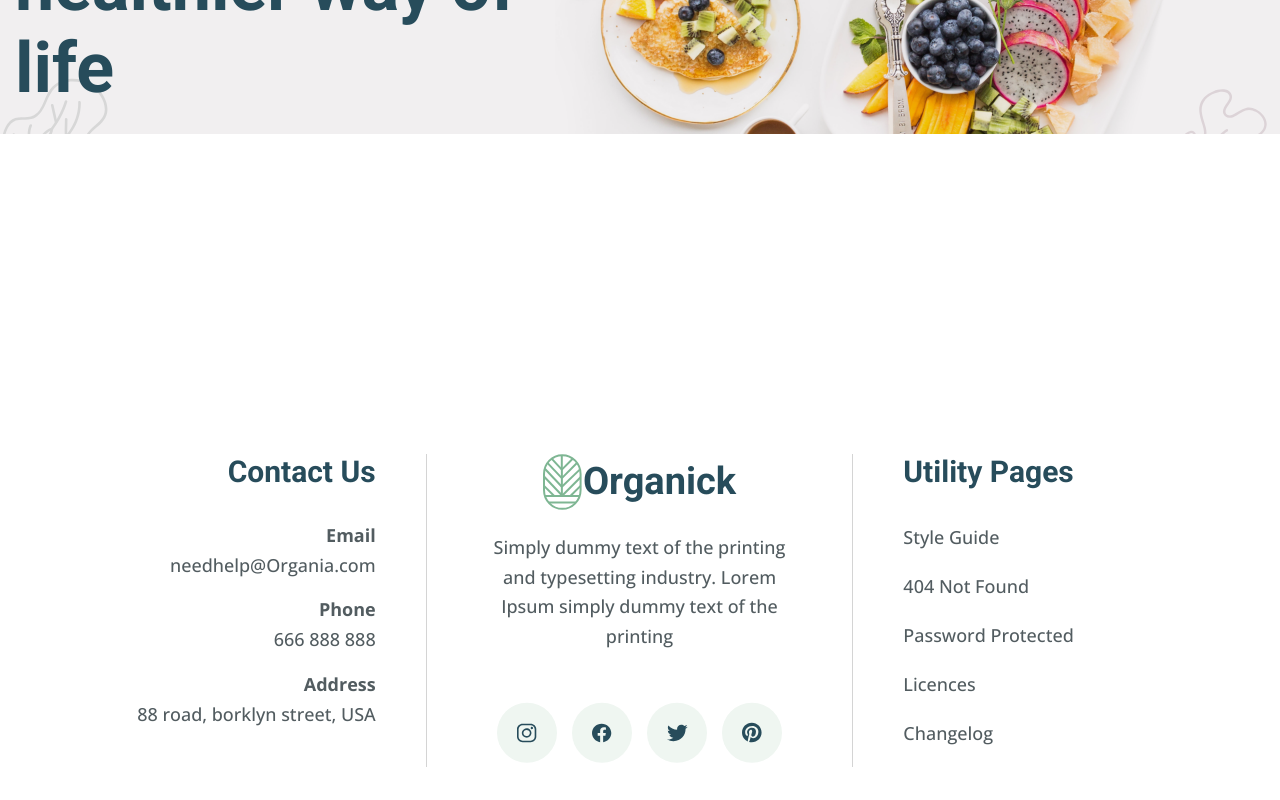
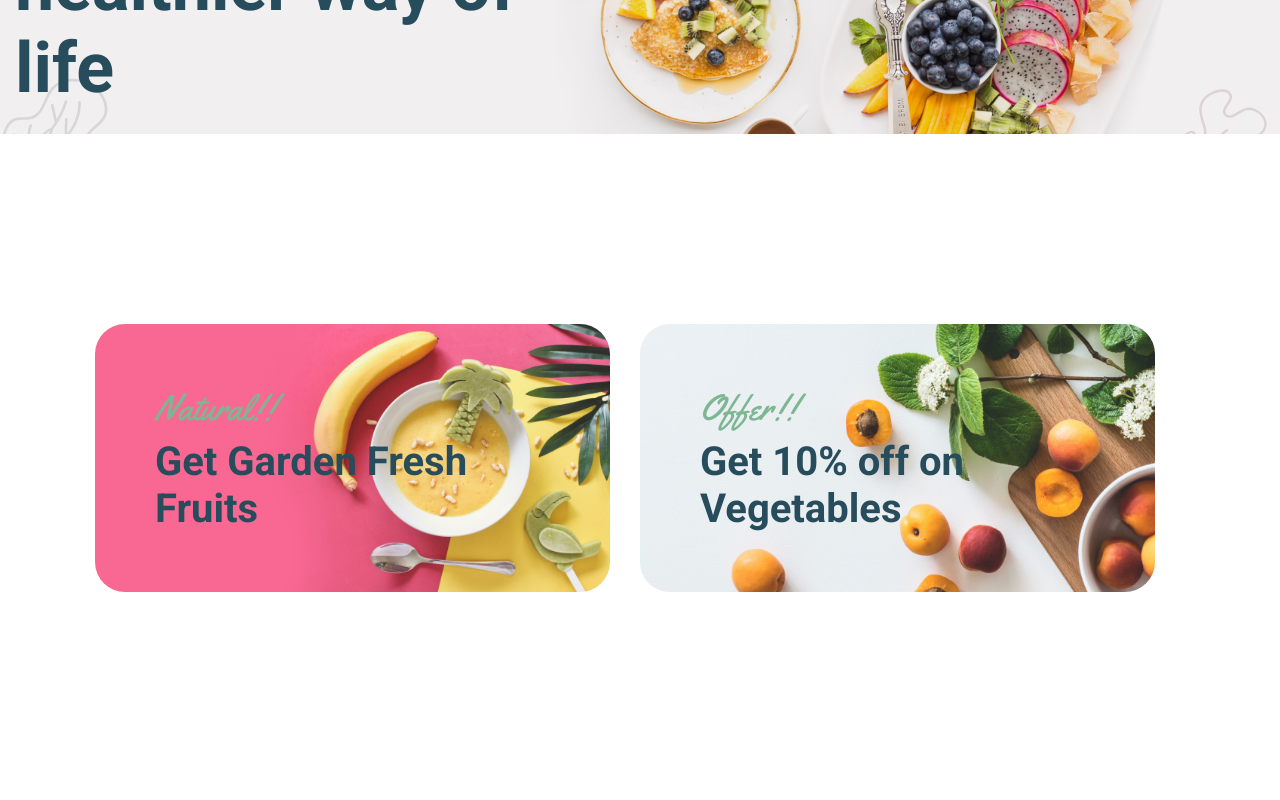
Before and after one commit to AlienNT/agriculture-webflow, a Vue app in the folder client/: page / in a window 1280 px wide. Shown: the part 400-1200 px from the top of the page. Built offline with nearby package versions, Linux system fonts and the light colour scheme.

Commit message:
new (pages) добавил карточки предложений на домашнюю страницу

```diff
--- /dev/null
+++ b/client/src/components/pageComponents/OfferBanner.vue
@@ -0,0 +1,76 @@
+<script setup>
+import VTitle from "@/components/siteComponents/VTitle.vue";
+import VCursive from "@/components/siteComponents/VCursive.vue";
+
+defineProps({
+  title: {
+    type: String
+  },
+  label: {
+    type: String
+  },
+  image: {
+    type: String,
+    default: null
+  },
+  colorScheme: {
+    type: String,
+    default: 'dark'
+  },
+  backgroundImage: {
+    type: String
+  }
+})
+
+</script>
+
+<template>
+  <div
+      class="offer-banner"
+      :class="colorScheme"
+      :style="image ? `background-image: url(${image});` : null"
+  >
+    <div class="cursive">
+      <VCursive
+          :value="label"
+      />
+    </div>
+    <div class="title">
+      <VTitle
+          :value="title"
+      />
+    </div>
+  </div>
+</template>
+
+<style scoped lang="scss">
+.offer-banner {
+  width: 100%;
+  border-radius: 30px;
+  background-color: map-get($colors, gainsborough);
+  background-position: center center;
+  background-repeat: no-repeat;
+  background-size: cover;
+  padding: 60px;
+
+  &.dark {
+    background-color: map-get($colors, grayishBlue);
+  }
+}
+
+.title {
+  font-size: 40px;
+  font-style: normal;
+  font-weight: 800;
+}
+.cursive {
+  margin-bottom: 5px;
+}
+
+.title, .cursive {
+  .dark & {
+    color: map-get($colors, light);
+
+  }
+}
+</style>
--- /dev/null
+++ b/client/src/composables/useHomepageOffers.js
@@ -0,0 +1,30 @@
+import {computed, reactive} from "vue";
+
+const state = reactive({
+    offers: [
+        {
+            _id: 1,
+            label: 'Natural!!',
+            title: 'Get Garden Fresh Fruits',
+            colorScheme: 'dark',
+            image: '/images/pages_design/img/offer_1.jpg'
+        },
+        {
+            _id: 2,
+            label: 'Offer!!',
+            title: 'Get 10% off on Vegetables',
+            colorScheme: 'light',
+            image: '/images/pages_design/img/offer_2.jpg'
+        }
+    ]
+})
+
+export function useHomepageOffers() {
+    const offers = computed(() => {
+        return state.offers
+    })
+
+    return {
+        offers
+    }
+}
--- a/client/src/pages/HomePage.vue
+++ b/client/src/pages/HomePage.vue
@@ -4,6 +4,10 @@ import PageTemplate from "@/components/templates/PageTemplate.vue";
 import VTitle from "@/components/siteComponents/VTitle.vue";
 import VButton from "@/components/siteComponents/VButton.vue";
 import VCursive from "@/components/siteComponents/VCursive.vue";
+import OfferBanner from "@/components/pageComponents/OfferBanner.vue";
+import {useHomepageOffers} from "@/composables/useHomepageOffers.js";
+
+const {offers} = useHomepageOffers()
 </script>
 
 <template>
@@ -29,6 +33,28 @@ import VCursive from "@/components/siteComponents/VCursive.vue";
                   label="Explore Now"
                   :style-type="1"
               />
+            </div>
+          </div>
+        </div>
+      </template>
+      <template v-slot:content>
+        <div class="page-content">
+          <div class="page-offer">
+            <div class="container">
+              <ul class="row offer-list">
+                <li
+                    v-for="(offer, key) in offers"
+                    :key="offer?._id || key"
+                    class="col offer-list__item"
+                >
+                  <OfferBanner
+                      :label="offer?.label"
+                      :title="offer?.title"
+                      :color-scheme="offer?.colorScheme"
+                      :image="offer?.image"
+                  />
+                </li>
+              </ul>
             </div>
           </div>
         </div>
@@ -62,4 +88,23 @@ import VCursive from "@/components/siteComponents/VCursive.vue";
   line-height: normal;
   margin-bottom: 6px;
 }
+
+.page-offer {
+  padding-top: 175px;
+  padding-bottom: 175px;
+}
+
+.offer-list {
+  display: flex;
+  width: 100%;
+  justify-content: center;
+}
+
+.offer-list__item {
+  flex: 1 1 280px;
+  max-width: 545px;
+  padding-top: 15px;
+  padding-bottom: 15px;
+  display: flex;
+}
 </style>
```
Also changed, not shown: client/public/images/pages_design/img/offer_1.jpg (added), client/public/images/pages_design/img/offer_2.jpg (added).
